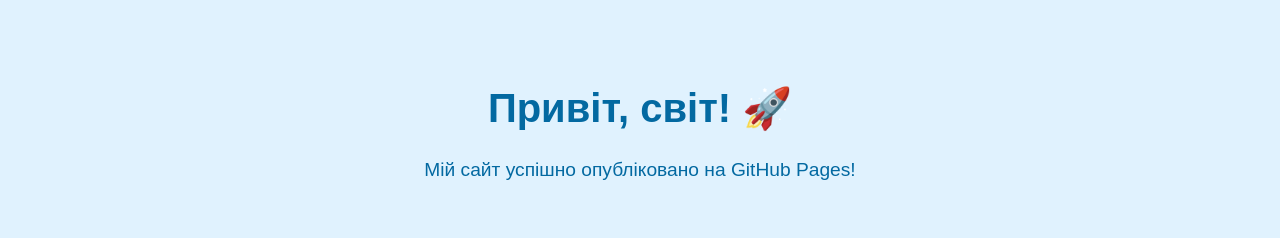
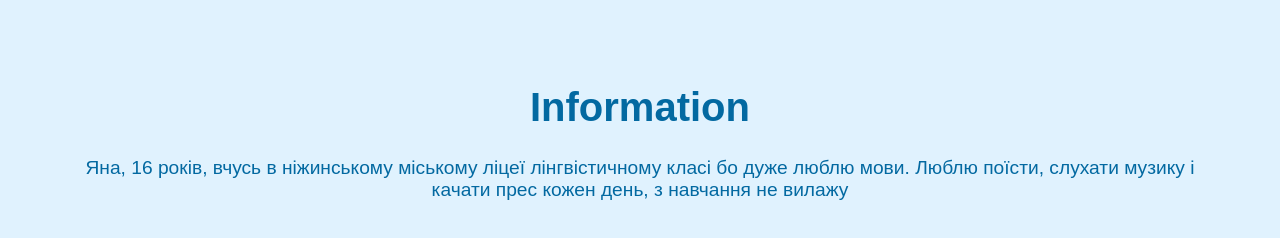
Before and after one commit to Yana-celll/praktichna-robota, a plain HTML site: page index.html in a window 1280 px wide. Drawn offline with Linux system fonts and the light colour scheme.

Commit message:
Update index.html

```diff
--- a/index.html
+++ b/index.html
@@ -2,7 +2,7 @@
 <html lang="uk">
 <head>
     <meta charset="UTF-8">
-    <title>Мій перший сайт на GitHub Pages</title>
+    <title>Мій перший сайт </title>
     <style>
         body { font-family: Arial, sans-serif; text-align: center; padding: 50px; background: #e0f2fe; color: #0369a1; }
         h1 { font-size: 2.5rem; }
@@ -10,7 +10,7 @@
     </style>
 </head>
 <body>
-    <h1>Привіт, світ! 🚀</h1>
-    <p>Мій сайт успішно опубліковано на GitHub Pages!</p>
+    <h1> Information </h1>
+    <p> Яна, 16 років, вчусь в ніжинському міському ліцеї лінгвістичному класі бо дуже люблю мови. Люблю поїсти, слухати музику і качати прес кожен день, з навчання не вилажу </p>
 </body>
 </html>
```
